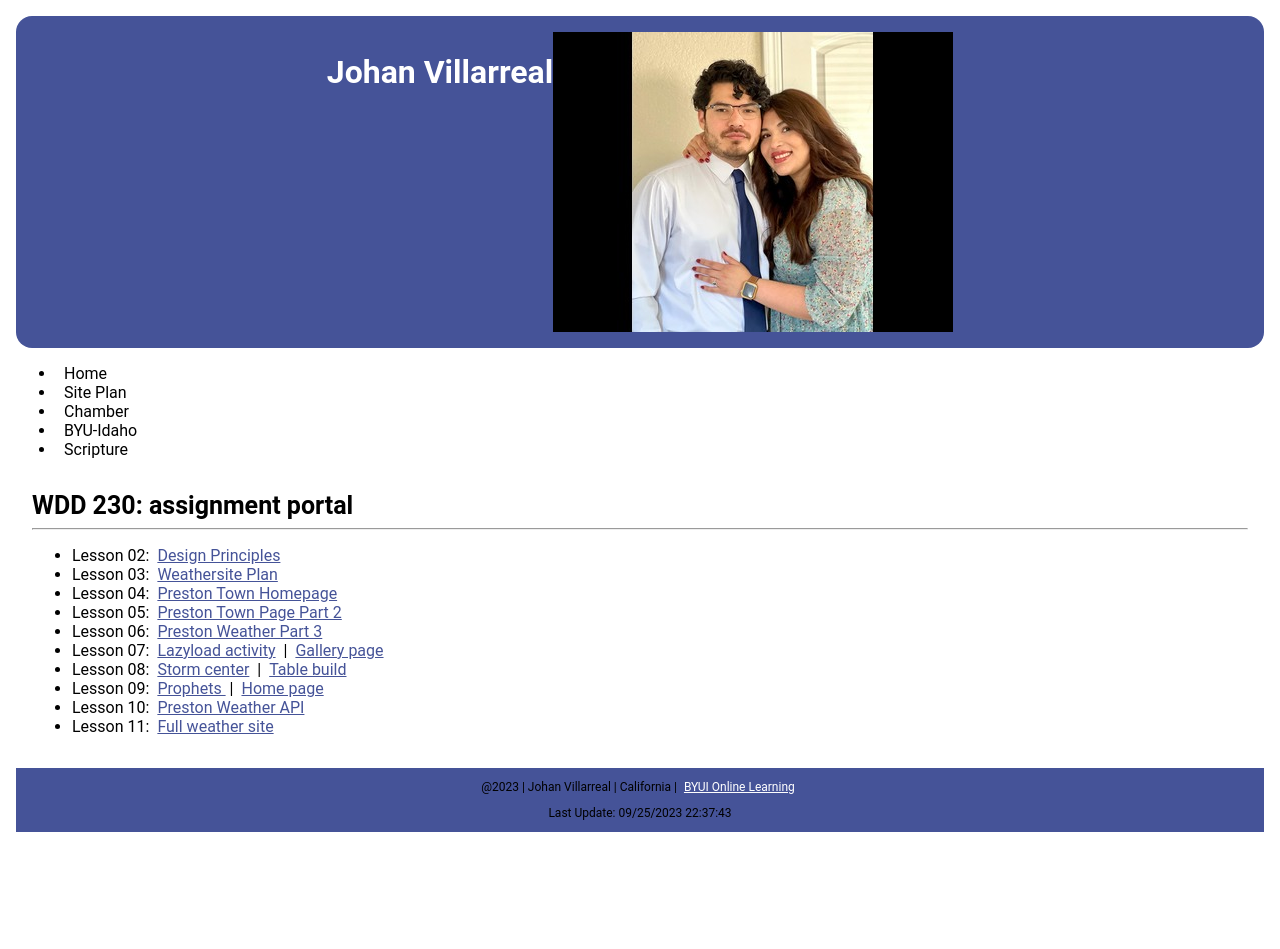
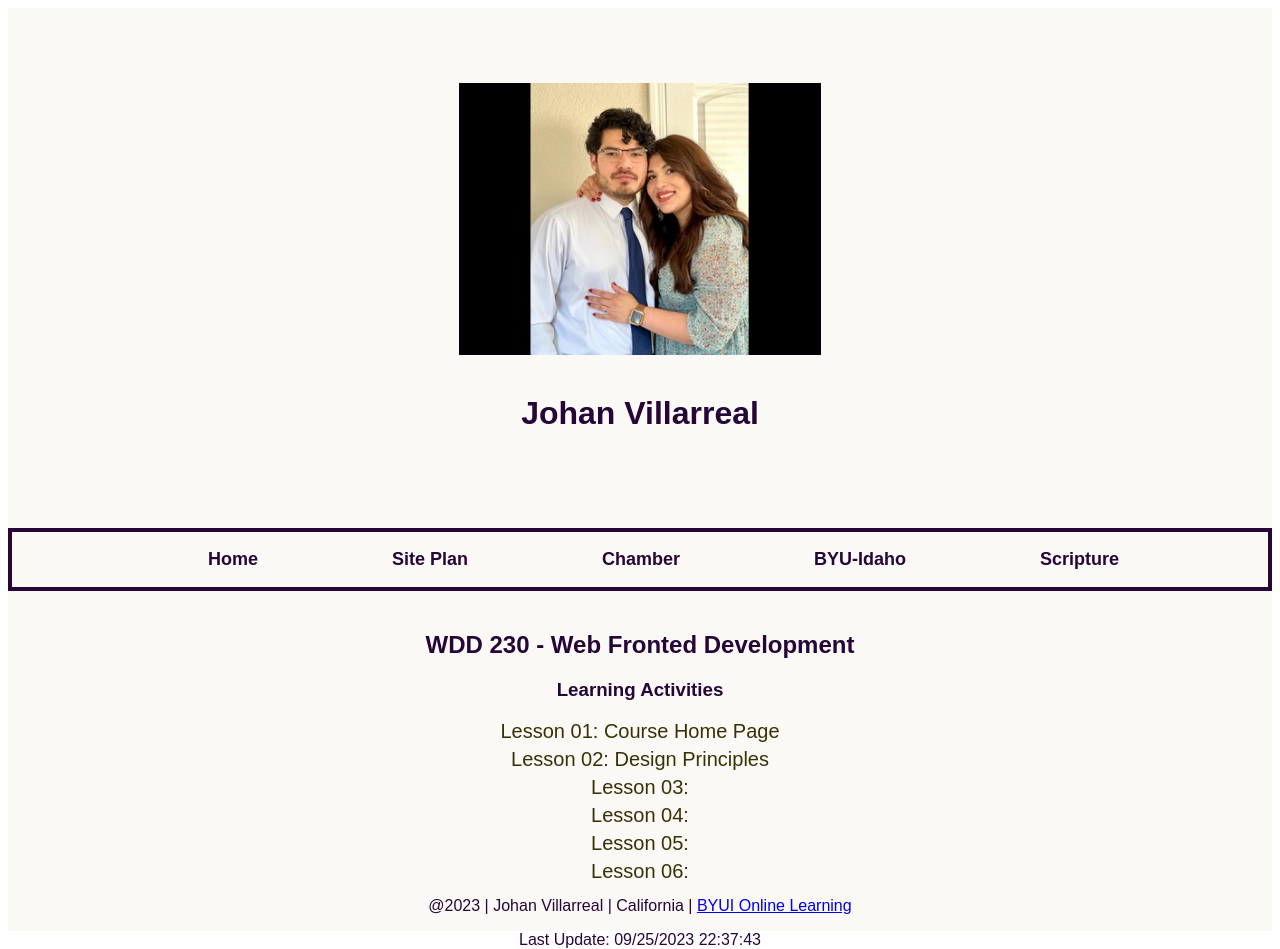
Before and after one commit to Johanmvb1/wdd230, a plain HTML site: page index.html in a window 1280 px wide. Before the commit the page ends 848 px from the top, so only its background shows below. Drawn offline with Linux system fonts and the light colour scheme.

Commit message:
new nav bar

```diff
--- a/index.html
+++ b/index.html
@@ -13,36 +13,34 @@
 
 </head>
 <body>
-    <header class = "header">
+    <header>
+        <img class ="myPicture" src="images/mypicture.jpg" alt="Johan Villarreal profile Picture">
         <h1>Johan Villarreal</h1>
-        <img class ="myPicture" src="images/mypicture.jpg" alt="Johan Villarreal profile Picture">
     </header>
     <nav>
         <ul>
-            <li><a href="#"></a>Home</li>
-            <li><a href="#"></a>Site Plan</li>
-            <li><a href="#"></a>Chamber</li>
-            <li><a href="#"></a>BYU-Idaho</li>
-            <li><a href="#"></a>Scripture</li>
+            <li> <a href="#">Home</a></li>
+            <li> <a href="chamber/siteplan.html">Site Plan</a></li>
+            <li> <a href="#">Chamber</a></li>
+            <li> <a href="https://www.byui.edu/">BYU-Idaho</a></li>
+            <li> <a href="https://www.churchofjesuschrist.org/study/scriptures">Scripture</a></li>
         </ul>
     </nav>
-    <main class="main">
-        <h2> WDD 230: assignment portal</h2>
-        <hr>
+  <main>
+    <h2>WDD 230 - Web Fronted Development</h2>
+    <section class="card">
+        <h3>Learning Activities</h3>
         <ul>
-            <li>Lesson 02: <a href=""> Design Principles</a></li>
-            <li>Lesson 03: <a href="">Weathersite Plan</a></li>
-            <li>Lesson 04: <a href="">Preston Town Homepage</a></li>
-            <li>Lesson 05: <a href=""> Preston Town Page Part 2</a></li>
-            <li>Lesson 06: <a href=""> Preston Weather Part 3</a></li>
-            <li>Lesson 07: <a href=""> Lazyload activity</a> | <a href=""> Gallery page</a></li>
-            <li>Lesson 08: <a href=""> Storm center</a> | <a href=""> Table build</a></li>
-            <li>Lesson 09: <a href=""> Prophets </a> | <a href=""> Home page</a></li>
-            <li>Lesson 10: <a href="">Preston Weather API</a></li>
-            <li>Lesson 11: <a href="">Full weather site</a></li>
+            <li><a href="https://byui-cse.github.io/wdd230-course/lesson01/aa-course-homepage-01.html">Lesson 01: Course Home Page</a></li>
+            <li><a href="https://laishortega.github.io/wdd230/lesson2/design-principles.html">Lesson 02: Design Principles</a></li>
+            <li><a href="">Lesson 03:</a></li>
+            <li><a href="">Lesson 04:</a></li>
+            <li><a href="">Lesson 05:</a></li>
+            <li><a href="">Lesson 06:</a></li>
+            <li><a href="">Lesson 07:</a></li>
         </ul>
-    </main>
-
+    </section>
+  </main>
     <footer>
         <p>
             @2023 | Johan Villarreal | California |
--- a/styles/base.css
+++ b/styles/base.css
@@ -1,55 +1,115 @@
-@font-face {
-    font-family: 'Permanent Marker';
-    font-style: normal;
-    font-weight: 400;
-    src: url(https://fonts.gstatic.com/s/permanentmarker/v16/Fh4uPib9Iyv2ucM6pGQMWimMp004La2Cfw.woff2) format('woff2');
-    unicode-range: U+0000-00FF, U+0131, U+0152-0153, U+02BB-02BC, U+02C6, U+02DA, U+02DC, U+0304, U+0308, U+0329, U+2000-206F, U+2074, U+20AC, U+2122, U+2191, U+2193, U+2212, U+2215, U+FEFF, U+FFFD;
-  }
-
-  body {
-    margin: .5rem;
-    padding: .5rem;
-    font-family: 'Roboto', Helvetica, Arial, sans-serif;
-    font-size: 16px;
+body{
+    display: grid;
 }
 
-.myPicture.jgp {
-    position: absolute;
-    right: 5%;
-    box-shadow: 3px 5px 32px 8px rgba(0,0,0,0.36);
-}
 header{
-    display: flex;
-    background-color: #455398;
-    color: #ffffff;
-    justify-content: center;
-    padding: 1rem;
-    border-radius: 1rem;
-}
-main{
-    padding: 1rem;
+    height: 400px;
+    grid-column-start: 1;
+    grid-column-end: 2;
+    text-align: center;
+    color: #260537;
+    background-color: #FAF9F6;
+    font-family: sans-serif;
+    padding: 60px;
+
 }
 
-h2 {
-    background-color: 455398;
-    color: black;
-    font-size: 25px;
+header img{
+    height: 68%;
+    padding: 15px;
+    border: #FAF9F6;
+}
+
+nav{
+    float: right;
+    color: #260537;
+    background-color: #FAF9F6;
+    font-family: sans-serif;
+    font-size: 18px;
+    font-weight: bold;
+    padding: 12px;
+    border: 5px #260537 ;
+    display: flex;
+    justify-content: center;
+    text-decoration: none;
+    border: 4px solid;
+}
+
+nav ul{
+    color:#260537;
     margin: 0;
     padding: 0;
+    justify-content: center;
+    text-decoration: none;
     list-style: none;
 
 }
 
-a{
-    color: 	#455398;
-    padding: .25rem;
+nav li{
+    text-align: center;
+    margin: 5px;
+    display: inline-block;
+    margin-left: 70px;
+    margin-right: 23px;
 }
-.weblink{
-    color: rgb(255, 255, 255);
+
+nav a{
+    color: #260537;
+    text-decoration: none;
+    text-align: center;
+    padding: 1em;
 }
-footer{
-    font-size: 12px;
-    background-color: #455398;
+
+nav a:hover{
+    color: red;
+}
+
+main{
+    height: 250px;
+    grid-column-start: 1;
+    grid-column-end: 1;
     text-align: center;
-    padding: .01rem;
+    color: #260537;
+    background-color:#FAF9F6;
+    font-family: sans-serif;
+    padding: 20px;
+    border: 5px #260537;
 }
+
+section a {
+    color: #373205;
+    text-decoration: none;
+}
+
+section ul {
+    margin: 0;
+    padding: 0;
+}
+
+section ul a:hover{
+    color: red;
+}
+
+section li {
+    list-style-type: none;
+    font-size: 20px;
+    margin: 5px;
+}
+
+section a:hover {
+    color: #260537;
+}
+
+footer {
+    height: 50px;
+    grid-column-start: 1;
+    grid-column-end: 1;
+    text-align: center;
+    color: #260537;
+    background-color: #FAF9F6;
+    font-family: sans-serif;
+}
+
+footer a:hover{
+    color: red;
+}
```
